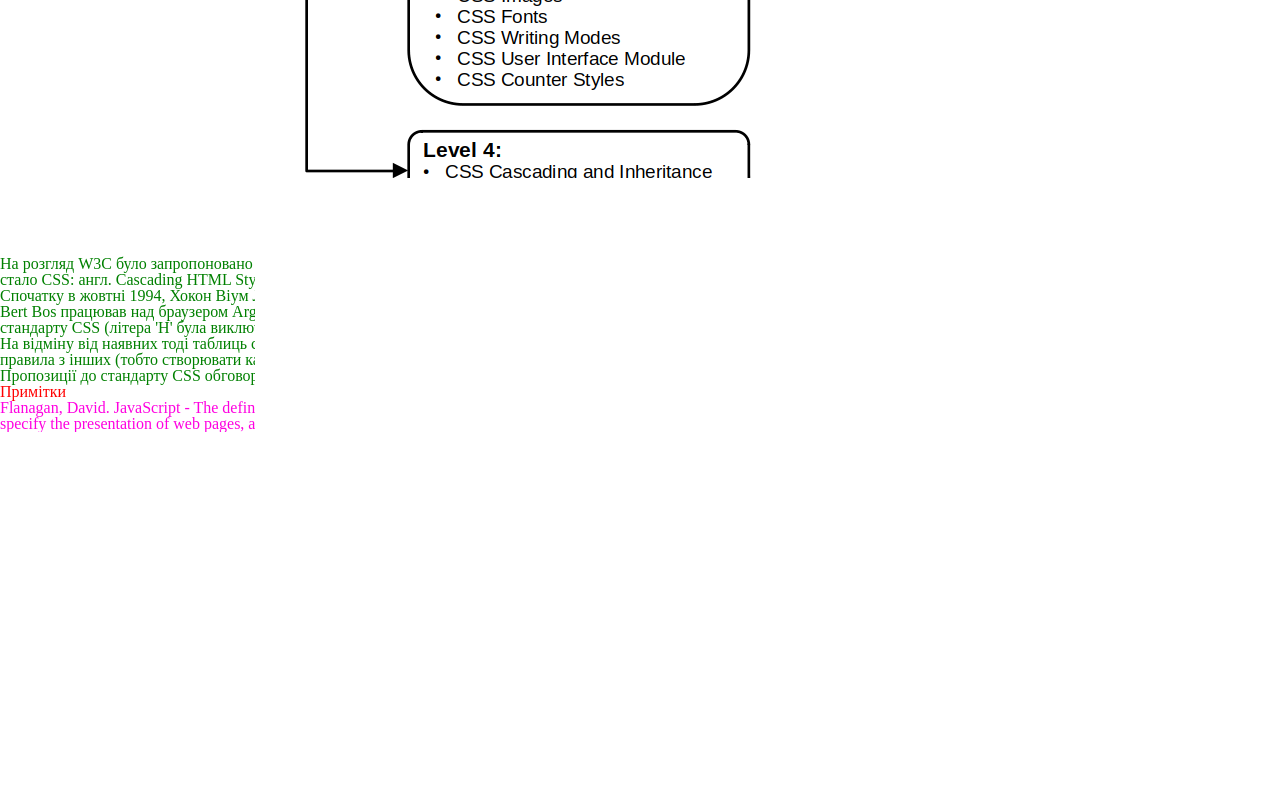
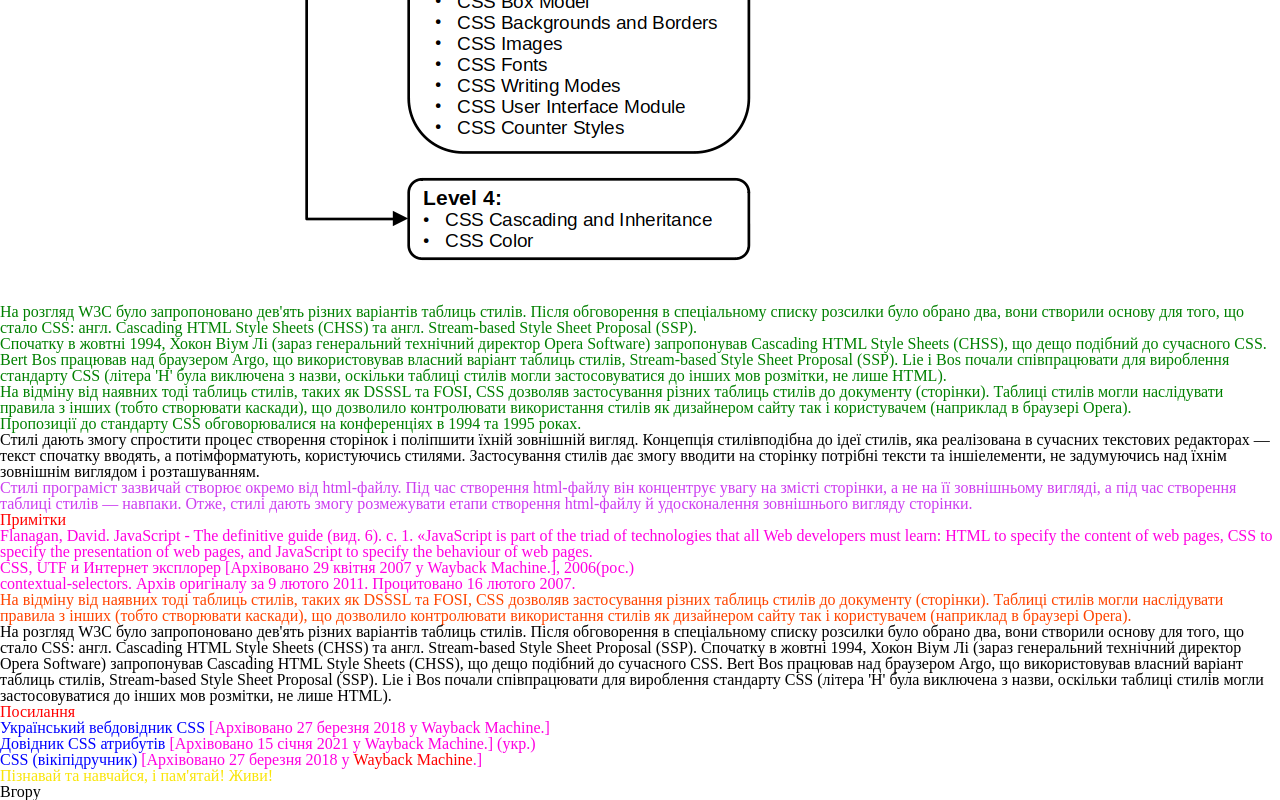
Before and after one commit to Yuliia211/lessons, a plain HTML site: page lesson_4/index.html in a window 1280 px wide. Shown: the part 1347-2147 px from the top of the page. Before the commit the page ends 1891 px from the top, so only its background shows below. Drawn offline with Linux system fonts and the light colour scheme.

Commit message:
Add files via upload

```diff
--- a/lesson_4/css/style.css
+++ b/lesson_4/css/style.css
@@ -1,6 +1,4 @@
 @import url("reset.css");
-
-
 
 li{
    color: rgb(255, 0, 225);
@@ -41,13 +39,29 @@ li{
 div.lesson{
    color: green;
 }
-.page_text.text{
+.page-text.text{
    color: yellowgreen;
 }
 .text-a,
+h3,
 .text-b{
    color: blueviolet;
 }
 .blank a{
    color: blue;
 }
+.blank .red-text{
+   color: red;
+}
+.text-text>p{
+   color: orangered;
+}
+.text-t~p{
+   color: rgb(204, 62, 240);
+}
+.text-a+h5{
+   color: chartreuse;
+}
+[class*="__forever"]{
+   color: rgb(249, 229, 8);
+}
--- a/lesson_4/index.html
+++ b/lesson_4/index.html
@@ -16,16 +16,16 @@
       <div class="link">
          <ol class="content">
             <li>
-               <a href="#block-1" class="Link">Огляд.</a>
+               <a href="#block-1" class="link">Огляд.</a>
             </li>
             <li>
-               <a href="#block-2" class="Link">Історія.</a>
+               <a href="#block-2" class="link">Історія.</a>
             </li>
             <li>
-               <a href="#block-3" class="Link">Примітки.</a>
+               <a href="#block-3" class="link">Примітки.</a>
             </li>
             <li>
-               <a href="#block-4" class="Link">Посилання.</a>
+               <a href="#block-4" class="link">Посилання.</a>
             </li>
          </ol>
       </div>
@@ -33,9 +33,12 @@
    <main>
       <h2 id="block-1">Огляд</h2>
       <div class="text-a">
-         <p> CSS (англ. Cascading Style Sheets, укр. Каскадні таблиці стилів) — це спеціальна мова стилю сторінок[en],
+         <p>
+            CSS (англ. Cascading Style Sheets, укр. Каскадні таблиці стилів) — це спеціальна мова стилю сторінок[en],
             що використовується для опису їхнього зовнішнього вигляду. Самі ж сторінки написані мовами розмітки даних.
          </p>
+      </div>
+      <h5>Визначення</h5>
       <div class="text-b">
          <p>
             CSS є основною технологією всесвітньої павутини, поряд із HTML та JavaScript.
@@ -44,8 +47,7 @@
       <div class="text-c">
          <p>
             CSS використовується авторами та відвідувачами вебсторінок, щоб визначити кольори, шрифти, верстання та
-               інші
-               аспекти вигляду сторінки. Одна з головних переваг — можливість розділити зміст сторінки (або контент,
+            інші аспекти вигляду сторінки. Одна з головних переваг — можливість розділити зміст сторінки (або контент,
             наповнення, зазвичай HTML, XML або подібна мова розмітки) від вигляду документу (що описується в CSS).
          </p>
       </div>
@@ -100,8 +102,13 @@
             </li>
          </ul>
       </div>
-      </div>
       <h2 id="block-2">Історія</h2>
+      <div class="page-text text">Каскадні таблиці стилів (англ. Cascading Style Sheets) — спеціальна мова, що
+         використовується для запису оформлення сторінок, написаних мовами розмітки даних.
+
+         Концепція стилів працює так - текст спочатку виводиться, а потім форматується, за допомогою CSS стилів.
+
+         Cтилі дають змогу розмежувати вміст веб сторінки від її оформлення.</div>
       <div class="lesson">
          <p>
             <span class="desk">Таблиці стилів в тому чи іншому вигляді існували з зародження SGML в 1970-тих.</span>
@@ -139,8 +146,18 @@
             Пропозиції до стандарту CSS обговорювалися на конференціях в 1994 та 1995 роках.
          </p>
       </div>
+      <div class="text-t">
+         <p>Стилі дають змогу спростити процес створення сторінок і поліпшити їхній зовнішній вигляд. Концепція
+            стилівподібна до ідеї стилів, яка реалізована в сучасних текстових редакторах — текст спочатку вводять, а
+            потімформатують, користуючись стилями. Застосування стилів дає змогу вводити на сторінку потрібні тексти та
+            іншіелементи, не задумуючись над їхнім зовнішнім виглядом і розташуванням.</p>
+      </div>
+      <p>
+         Стилі програміст зазвичай створює окремо від html-файлу. Під час створення html-файлу він концентрує увагу
+         на змісті сторінки, а не на її зовнішньому вигляді, а під час створення таблиці стилів — навпаки. Отже,
+         стилі дають змогу розмежувати етапи створення html-файлу й удосконалення зовнішнього вигляду сторінки.
+      </p>
       <h2 id="block-3">Примітки</h2>
-      <div class="page_text text">
       <ol>
          <li>
             Flanagan, David. JavaScript - The definitive guide (вид. 6). с. 1. «JavaScript is part of the triad of
@@ -154,9 +171,26 @@
             contextual-selectors. Архів оригіналу за 9 лютого 2011. Процитовано 16 лютого 2007.
          </li>
       </ol>
+      <div class="text-text">
+         <p>
+            На відміну від наявних тоді таблиць стилів, таких як DSSSL та FOSI, CSS дозволяв застосування різних таблиць
+            стилів до документу (сторінки). Таблиці стилів могли наслідувати правила з інших (тобто створювати каскади),
+            що дозволило контролювати використання стилів як дизайнером сайту так і користувачем (наприклад в браузері
+            Opera).
+         </p>
+         <div class="some-div">
+            <p>
+               На розгляд W3C було запропоновано дев'ять різних варіантів таблиць стилів. Після обговорення в
+               спеціальному списку розсилки було обрано два, вони створили основу для того, що стало CSS: англ.
+               Cascading HTML Style Sheets (CHSS) та англ. Stream-based Style Sheet Proposal (SSP). Спочатку в жовтні
+               1994, Хокон Віум Лі (зараз генеральний технічний директор Opera Software) запропонував Cascading HTML
+               Style Sheets (CHSS), що дещо подібний до сучасного CSS. Bert Bos працював над браузером Argo, що
+               використовував власний варіант таблиць стилів, Stream-based Style Sheet Proposal (SSP). Lie і Bos почали
+               співпрацювати для вироблення стандарту CSS (літера 'H' була виключена з назви, оскільки таблиці стилів
+               могли застосовуватися до інших мов розмітки, не лише HTML).
+            </p>
          </div>
-      <ul class="List">
-      </ul>
+      </div>
    </main>
    <footer>
       <h2 id="block-4">Посилання</h2>
@@ -176,13 +210,15 @@
             <li>
                <a target="_blank" title="вікіпідручник" href="https://www.w3.org/Style/CSS/specs.uk.html">CSS
                   (вікіпідручник)</a> [Архівовано 27
-               березня 2018 у Wayback Machine.]
+               березня 2018 у <span class="red-text">Wayback Machine</span>.]
             </li>
          </ul>
       </div>
-      <a href="#top" class="Link">Вгору</a>
+      <div class="blank__forever">
+         <p>Пізнавай та навчайся, і пам'ятай! Живи!</p>
+      </div>
+      <a href="#top" class="link">Вгору</a>
    </footer>
 </body>
 
-
 </html>
```
Lines whose indentation alone changed are shown as unchanged.
